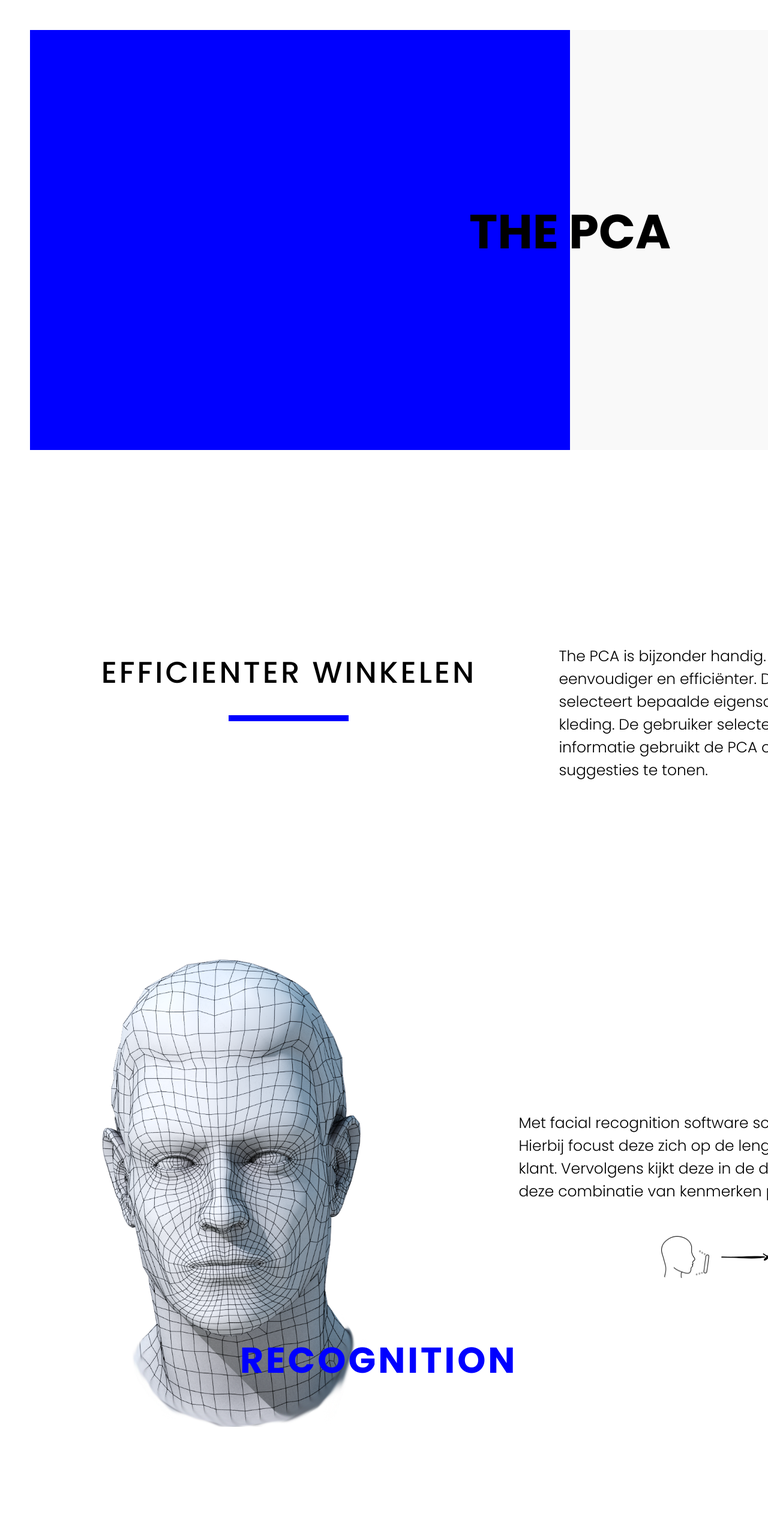
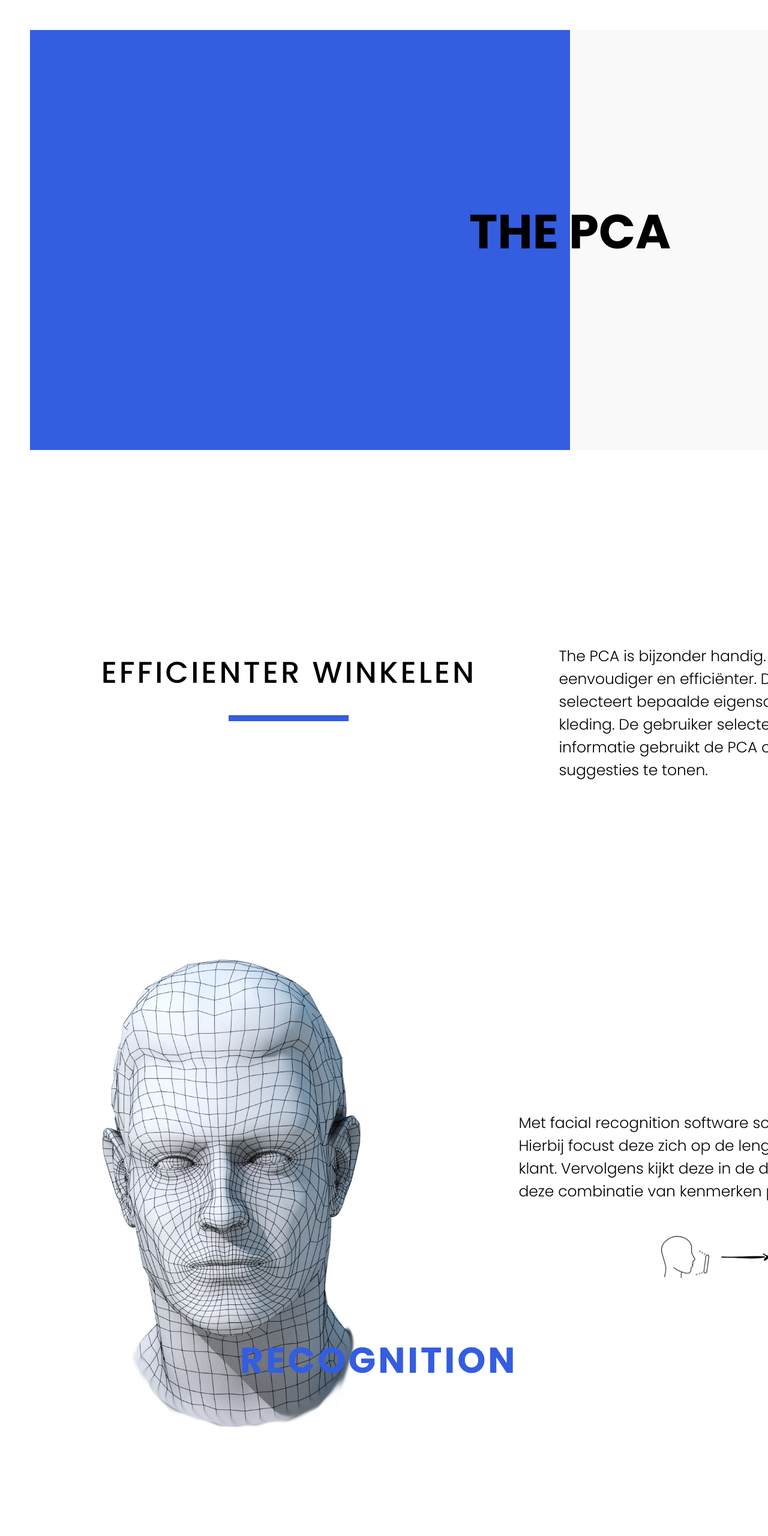
Before and after one commit to HayenPhan/one-pager, a website: page src/server/index.html in a window 1280 px wide. Shown: the top 2560 px of the page at 60% size. Drawn offline with nearby package versions, Linux system fonts and the light colour scheme; files whose address does not match are found by name.

Commit message:
Fixed styling

```diff
--- a/src/sass/styles.scss
+++ b/src/sass/styles.scss
@@ -24,7 +24,7 @@ body {
     }
 
     &--blue {
-        background-color: blue;
+        background-color: #345de0;
     }
 
     &--white {
@@ -71,7 +71,7 @@ body {
             width: 200px;
             height: 10px;
             margin: 0 auto;
-            background-color: blue;
+            background-color: #345de0;
         }
 
         &--secondrectangle {
@@ -138,7 +138,7 @@ body {
         font-weight: 700;
         font-size: 50px;
         margin-bottom: 40px;
-        color: blue;
+        color: #345de0;
         letter-spacing: 4px;
     }
 
@@ -185,7 +185,7 @@ body {
         font-weight: 700;
         font-size: 50px;
         margin-bottom: 20px;
-        color: blue;
+        color: #345de0;
         letter-spacing: 4px;
     }
 
@@ -288,7 +288,7 @@ body {
         }
 
         &__project-content {
-            left: -180px;
+            left: -250px;
             bottom: 250px;
         }
 
```
Also changed, not shown: src/server/css/styles.css.
